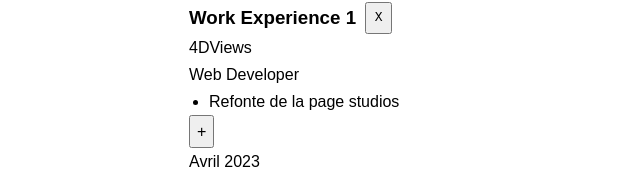
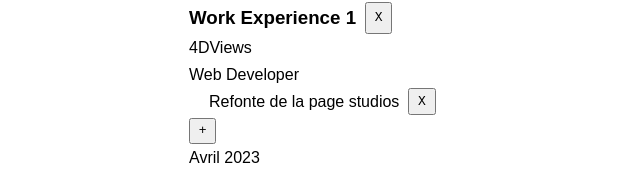
Before and after one commit to OignonFugace/TOP__cv-project, a React (Create React App) app: page / in a window 1280 px wide. Shown: the part 459-645 px from the top of the page, without its empty margins (67-707 px from the left). Built offline with nearby package versions, Linux system fonts and the light colour scheme.

Commit message:
feat: Qdd delete task capability

```diff
--- a/src/App.css
+++ b/src/App.css
@@ -114,6 +114,16 @@ body {
   margin-bottom: 1rem;
 }
 
+.task-item {
+  display: flex;
+  gap: 1ch;
+}
+
+.data-block button {
+  font-family: monospace;
+  padding: 0 1ch;
+}
+
 .experience-section + .experience-section {
   margin-top: 1rem;
 }
@@ -121,11 +131,6 @@ body {
 .experience-header {
   display: flex;
   gap: 1ch;
-}
-
-.experience-header button {
-  font-family: monospace;
-  padding: 0 1ch;
 }
 
 input {
--- a/src/components/Experience.js
+++ b/src/components/Experience.js
@@ -71,9 +71,24 @@ export default class Experience extends Component {
     }));
   };
 
+  handleDeleteTask = (experienceId, taskId) => {
+    this.setState((prevState) => ({
+      workExperiences: prevState.workExperiences.map((experience) =>
+        experience.id === experienceId
+          ? {
+              ...experience,
+            mainTasks: experience.mainTasks.filter((task) =>{
+              return task.id !== taskId;
+            }),
+            }
+          : experience
+      ),
+    }));
+  };
+
   handleDeleteWorkExperience = (id) => {
-    this.setState((prevState) => ({
-      workExperiences: prevState.workExperiences.filter((experience) => {
+    this.setState((prevstate) => ({
+      workExperiences: prevstate.workExperiences.filter((experience) => {
         return experience.id !== id;
       }),
     }));
@@ -118,14 +133,20 @@ export default class Experience extends Component {
               />
               <ul>
                 {experience.mainTasks.map((task) => (
-                  <li>
+                  <li className="task-item" key={task.id}>
                     <Input
-                      key={task.id}
                       text={task.text}
                       onUpdate={(text) =>
                         this.handleUpdateTasks(experience.id, task.id, text)
                       }
                     />
+                    <button
+                      onClick={() =>
+                        this.handleDeleteTask(experience.id, task.id)
+                      }
+                    >
+                      X
+                    </button>
                   </li>
                 ))}
               </ul>
```
